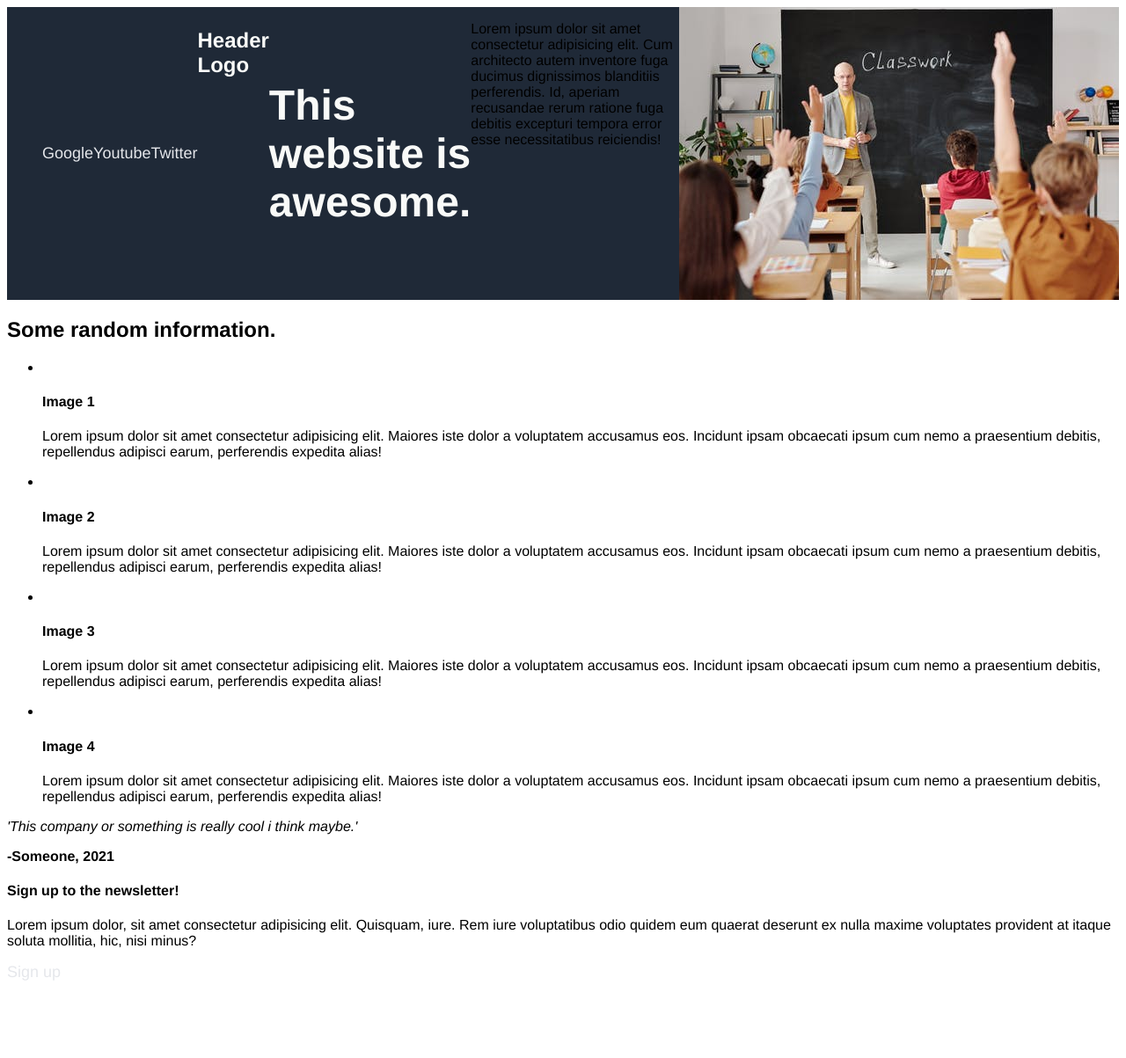
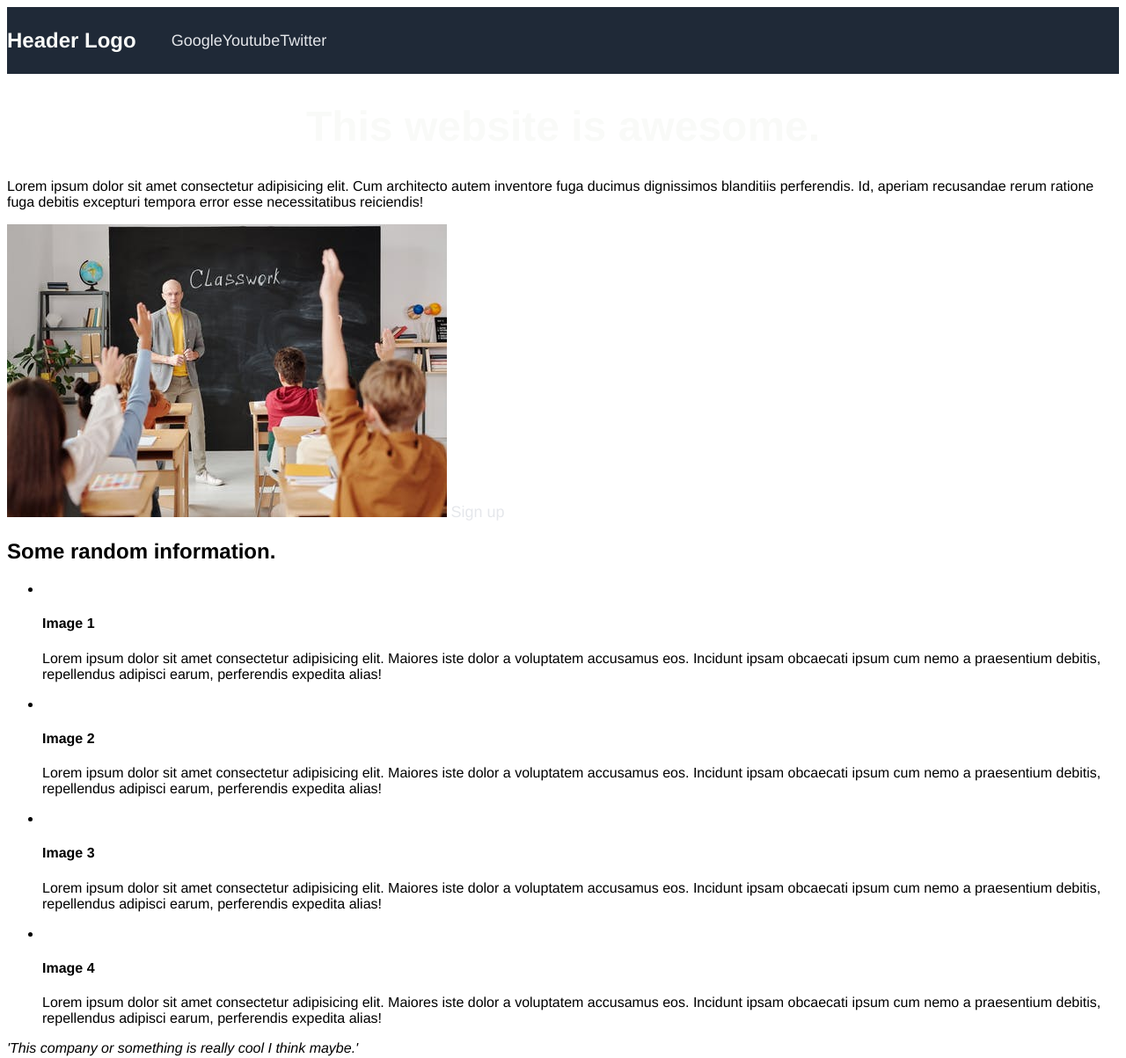
Before and after one commit to MHDulwich15/flexbox-test, a plain HTML site: page index.html in a window 1280 px wide. Shown: the top 1203 px of the page at 88% size. Before the commit the page ends 1124 px from the top, so only its background shows below. Drawn offline with Linux system fonts and the light colour scheme.

Commit message:
index.html

```diff
--- a/index.html
+++ b/index.html
@@ -7,16 +7,17 @@
     </head>
     <body>
         <div class="header">
+           <h3>Header Logo</h3>
             <ul>
                 <li><a href="#">Google</a></li>
                 <li><a href="#">Youtube</a></li>
                 <li><a href="#">Twitter</a></li>
             </ul>
-            <h3>Header Logo</h3>
+        </div>
             <h1>This website is awesome.</h1>
             <p>Lorem ipsum dolor sit amet consectetur adipisicing elit. Cum architecto autem inventore fuga ducimus dignissimos blanditiis perferendis. Id, aperiam recusandae rerum ratione fuga debitis excepturi tempora error esse necessitatibus reiciendis!</p>
-        <img src="../flexbox-test/classroom.jpg">
-        </div>
+            <img src="../flexbox-test/classroom.jpg">
+            <a href="#">Sign up</a>
         <h2>Some random information.</h2>
         <ul>
             <li><img><h4>Image 1</h4><p>Lorem ipsum dolor sit amet consectetur adipisicing elit. Maiores iste dolor a voluptatem accusamus eos. Incidunt ipsam obcaecati ipsum cum nemo a praesentium debitis, repellendus adipisci earum, perferendis expedita alias!</p></li>
@@ -24,7 +25,7 @@
             <li><img><h4>Image 3</h4><p>Lorem ipsum dolor sit amet consectetur adipisicing elit. Maiores iste dolor a voluptatem accusamus eos. Incidunt ipsam obcaecati ipsum cum nemo a praesentium debitis, repellendus adipisci earum, perferendis expedita alias!</p></li>
             <li><img><h4>Image 4</h4><p>Lorem ipsum dolor sit amet consectetur adipisicing elit. Maiores iste dolor a voluptatem accusamus eos. Incidunt ipsam obcaecati ipsum cum nemo a praesentium debitis, repellendus adipisci earum, perferendis expedita alias!</p></li>
         </ul>
-        <p><i>'This company or something is really cool i think maybe.'</i></p>
+        <p><i>'This company or something is really cool I think maybe.'</i></p>
         <p><strong>-Someone, 2021</strong></p>
         <h4>Sign up to the newsletter!</h4>
         <p>Lorem ipsum dolor, sit amet consectetur adipisicing elit. Quisquam, iure. Rem iure voluptatibus odio quidem eum quaerat deserunt ex nulla maxime voluptates provident at itaque soluta mollitia, hic, nisi minus?</p>
```
